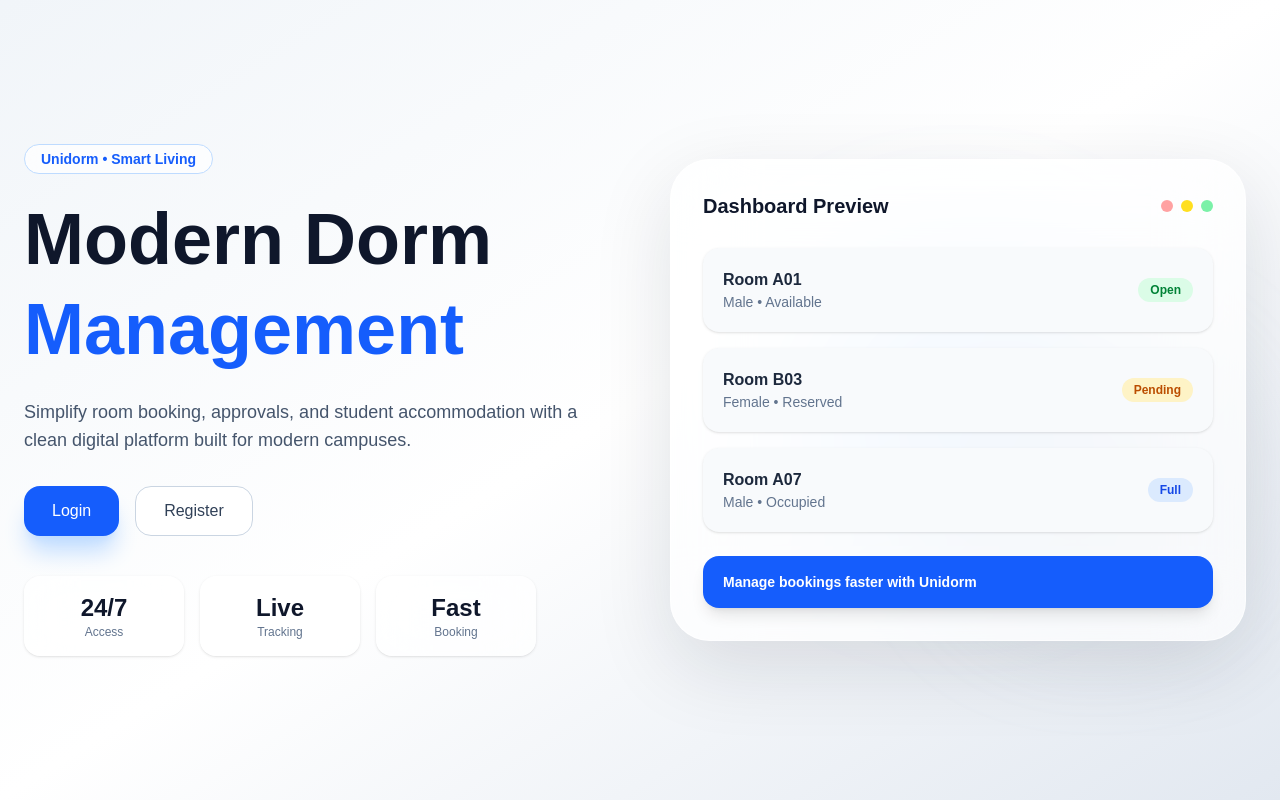
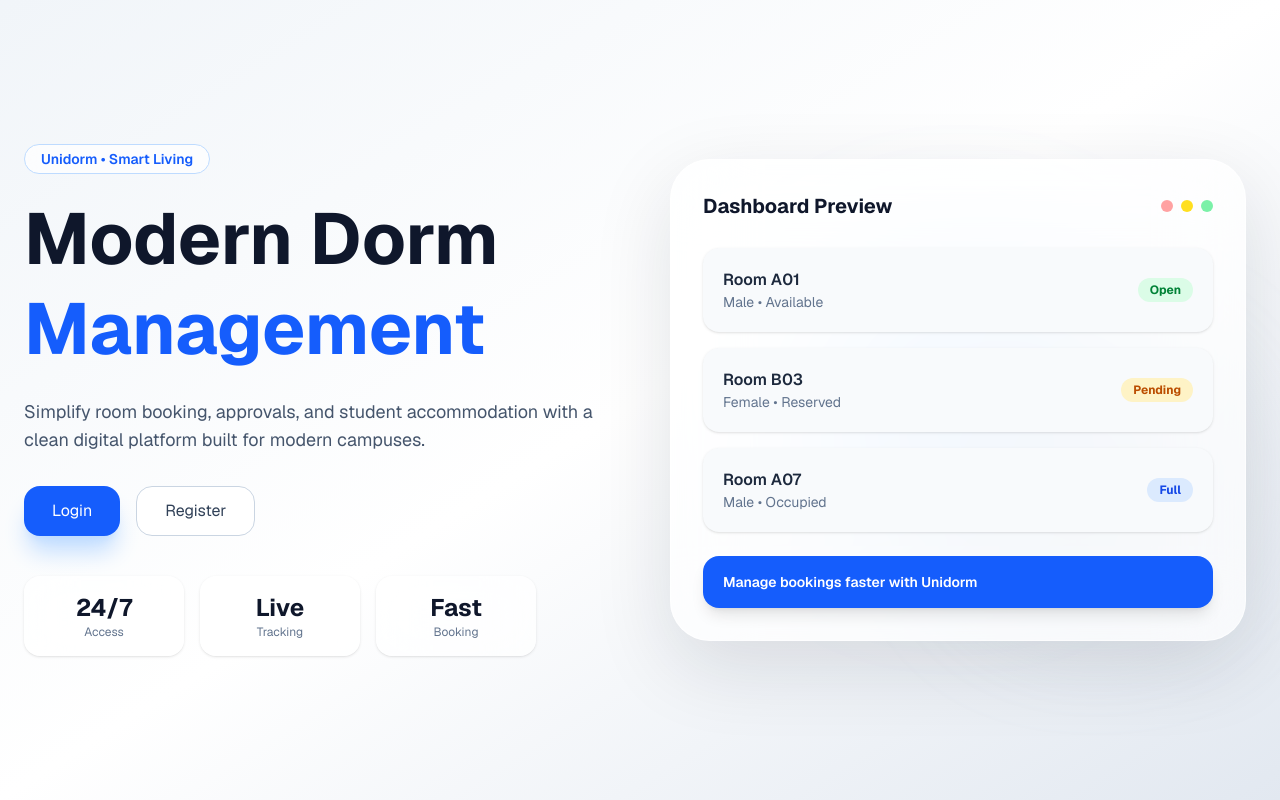
Before and after one commit to Yolk-again/Final_Project-UniDorm, a Next.js app in the folder frontend/: page / in a window 1280 px wide. Built offline with nearby package versions, Linux system fonts and the light colour scheme.

Commit message:
style: introduce modern global UI system and motion

```diff
--- a/frontend/app/globals.css
+++ b/frontend/app/globals.css
@@ -2,8 +2,13 @@
 
 :root {
   color-scheme: light;
-  --background: #f8fafc;
-  --foreground: #0f172a;
+  --background: #f5f7fb;
+  --foreground: #172033;
+  --brand: #315ee8;
+  --brand-dark: #2448bf;
+  --surface: rgba(255, 255, 255, 0.88);
+  --muted: #64748b;
+  --line: rgba(148, 163, 184, 0.2);
 }
 
 @theme inline {
@@ -13,9 +18,7 @@
   --font-mono: var(--font-geist-mono);
 }
 
-*, *::before, *::after {
-  box-sizing: border-box;
-}
+*, *::before, *::after { box-sizing: border-box; }
 
 html {
   scroll-behavior: smooth;
@@ -24,41 +27,97 @@ html {
 }
 
 body {
-  background: var(--background);
+  background:
+    radial-gradient(circle at 8% 4%, rgba(96, 165, 250, 0.10), transparent 28rem),
+    radial-gradient(circle at 92% 12%, rgba(129, 140, 248, 0.09), transparent 30rem),
+    var(--background);
   color: var(--foreground);
-  font-family: Arial, Helvetica, sans-serif;
+  font-family: var(--font-geist-sans), Arial, Helvetica, sans-serif;
   margin: 0;
   min-height: 100vh;
   min-height: 100dvh;
   overflow-x: clip;
+  -webkit-font-smoothing: antialiased;
 }
 
-button,
-input,
-textarea,
-select {
-  font: inherit;
+button, input, textarea, select { font: inherit; }
+button { touch-action: manipulation; }
+button:not(:disabled) { transition: transform 180ms ease, box-shadow 180ms ease, background-color 180ms ease, border-color 180ms ease, color 180ms ease; }
+button:not(:disabled):active { transform: translateY(1px) scale(0.99); }
+button:focus-visible, a:focus-visible, input:focus-visible, textarea:focus-visible, select:focus-visible {
+  outline: 3px solid rgba(49, 94, 232, 0.35);
+  outline-offset: 3px;
 }
 
-button {
-  touch-action: manipulation;
+input, textarea, select {
+  transition: border-color 180ms ease, box-shadow 180ms ease, background-color 180ms ease;
+}
+input:hover, textarea:hover, select:hover { border-color: rgba(100, 116, 139, 0.55); }
+input:focus, textarea:focus, select:focus {
+  border-color: rgba(49, 94, 232, 0.8);
+  box-shadow: 0 0 0 4px rgba(49, 94, 232, 0.10);
 }
 
-button:focus-visible,
-a:focus-visible,
-input:focus-visible,
-textarea:focus-visible,
-select:focus-visible {
-  outline: 3px solid rgba(37, 99, 235, 0.45);
-  outline-offset: 2px;
+img, svg { max-width: 100%; display: block; }
+::selection { background: rgba(59, 130, 246, 0.2); }
+
+@keyframes ui-fade-up {
+  from { opacity: 0; transform: translateY(14px); }
+  to { opacity: 1; transform: translateY(0); }
+}
+@keyframes ui-fade-in {
+  from { opacity: 0; }
+  to { opacity: 1; }
+}
+@keyframes ui-float {
+  0%, 100% { transform: translateY(0); }
+  50% { transform: translateY(-9px); }
+}
+@keyframes ui-shimmer {
+  100% { transform: translateX(120%); }
 }
 
-img,
-svg {
-  max-width: 100%;
-  display: block;
+.animate-ui-in { animation: ui-fade-up 620ms cubic-bezier(.2,.75,.25,1) both; }
+.animate-ui-in-delay { animation: ui-fade-up 720ms 120ms cubic-bezier(.2,.75,.25,1) both; }
+.animate-ui-float { animation: ui-float 6s ease-in-out infinite; }
+.ui-glass {
+  background: rgba(255,255,255,.78);
+  border: 1px solid rgba(255,255,255,.9);
+  box-shadow: 0 24px 80px rgba(25, 45, 85, .10), 0 2px 8px rgba(25,45,85,.04);
+  backdrop-filter: blur(22px);
 }
+.ui-card {
+  border: 1px solid rgba(226,232,240,.85);
+  background: rgba(255,255,255,.9);
+  box-shadow: 0 8px 28px rgba(15,23,42,.045);
+  transition: transform 220ms ease, box-shadow 220ms ease, border-color 220ms ease;
+}
+.ui-card:hover {
+  transform: translateY(-3px);
+  border-color: rgba(148,163,184,.45);
+  box-shadow: 0 16px 38px rgba(15,23,42,.075);
+}
+.ui-button-primary {
+  background: linear-gradient(135deg, #416cf0, #2d55d8);
+  box-shadow: 0 10px 22px rgba(49,94,232,.22);
+}
+.ui-button-primary:hover {
+  background: linear-gradient(135deg, #315ee8, #2448bf);
+  box-shadow: 0 14px 28px rgba(49,94,232,.28);
+  transform: translateY(-2px);
+}
+.ui-input {
+  border: 1px solid #e2e8f0;
+  background: rgba(255,255,255,.92);
+  border-radius: 14px;
+}
+.page-transition { animation: ui-fade-in 300ms ease both; }
 
-::selection {
-  background: rgba(59, 130, 246, 0.2);
+@media (prefers-reduced-motion: reduce) {
+  *, *::before, *::after {
+    scroll-behavior: auto !important;
+    animation-duration: .01ms !important;
+    animation-iteration-count: 1 !important;
+    transition-duration: .01ms !important;
+  }
 }
```
